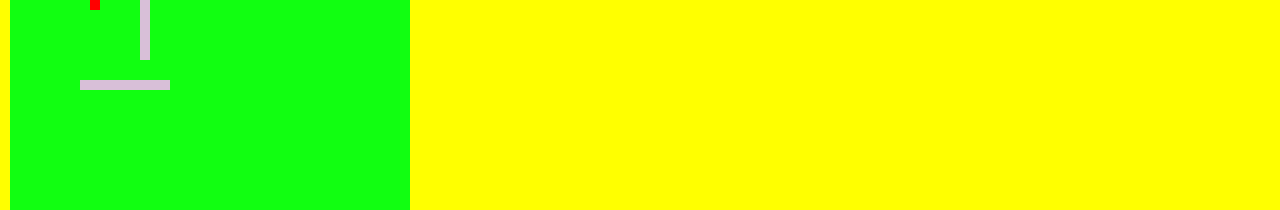
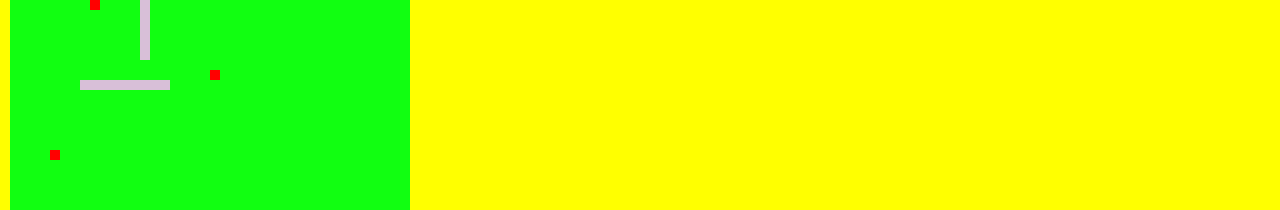
Before and after one commit to munich99/covman, an Angular app: page /game in a window 1280 px wide. Shown: the part 140-350 px from the top of the page. Built offline with nearby package versions, Linux system fonts and the light colour scheme.

Commit message:
myobject:object[] points count and remove visual

```diff
--- a/src/app/main-part/points/points.component.ts
+++ b/src/app/main-part/points/points.component.ts
@@ -9,13 +9,15 @@ import { PointServiceService } from '../../services/point-service.service';
 export class PointsComponent implements OnInit {
 
   points=[
-    {pointX:80, pointY:50}
+    {pointX:80, pointY:50},
+    {pointX:200, pointY:120},
+    {pointX:40, pointY:200},
   ]
 
   constructor(public _PointServiceService:PointServiceService) { }
 
   ngOnInit() {
-    this._PointServiceService.ForCountPoint(this.points)
+    this._PointServiceService.ForCountPoint(this.points);
   }
 
 }
--- a/src/app/services/point-service.service.ts
+++ b/src/app/services/point-service.service.ts
@@ -8,7 +8,7 @@ export class PointServiceService {
 
   positionX:number;
   positionY:number;
-  pointXY:object;
+  pointXY:object[];
   private pointCountSource = new Subject<number>();
   pointCount$ = this.pointCountSource.asObservable();
 
@@ -24,19 +24,21 @@ export class PointServiceService {
 
     let i:number =0;
     while(this.pointXY[i]) {
+
       if(this.positionX == this.pointXY[i]["pointX"] && this.positionY == this.pointXY[i]["pointY"])
       {
         console.log(
           this.positionY + " match yy " + this.pointXY[i]["pointY"] + " " +
           this.positionX + " match xx " + this.pointXY[i]["pointX"]
           );
-          this.CountPoint(4)
+          this.CountPoint(4);
+          this.pointXY.splice(i, 1);
       }
       i++;
     }
   }
 
-  ForCountPoint(poiXY:object){
+  ForCountPoint(poiXY:object[]){
     this.pointXY = poiXY;
   }
   CountPoint(point:number){
```
